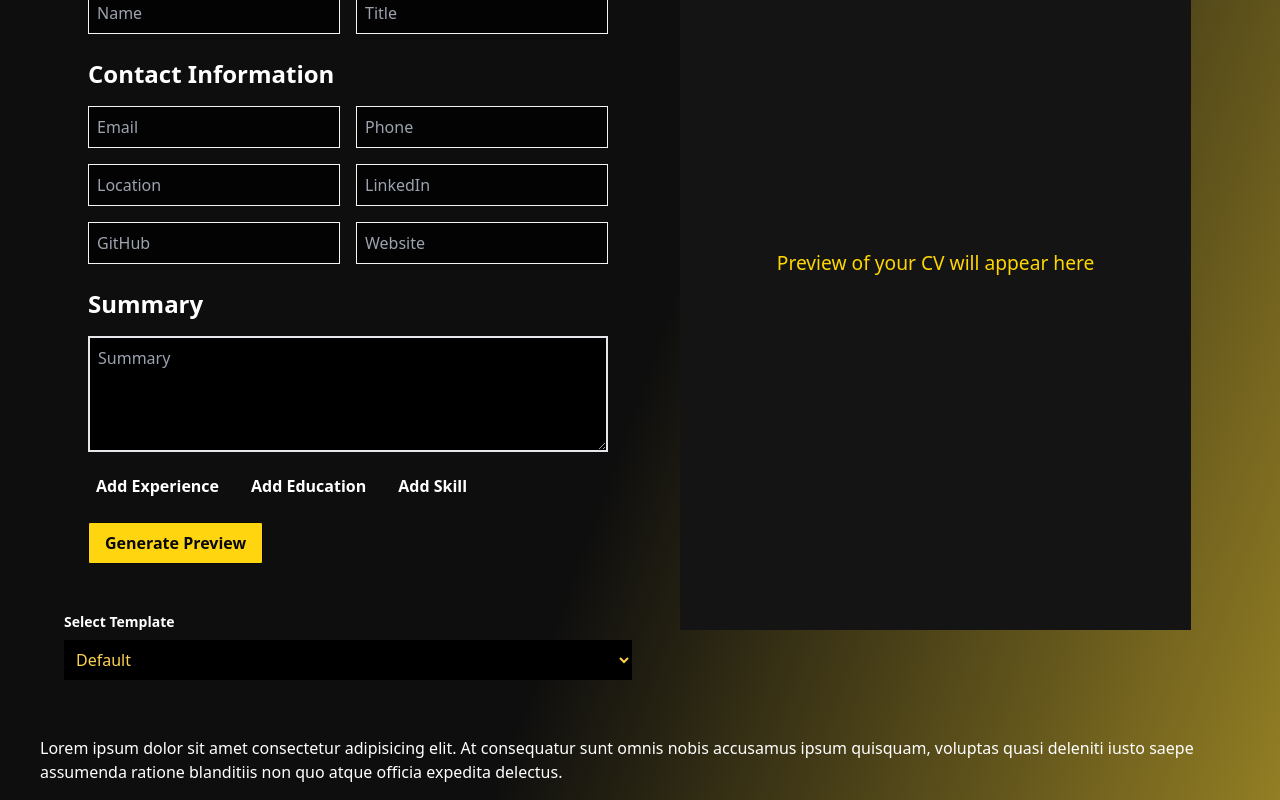
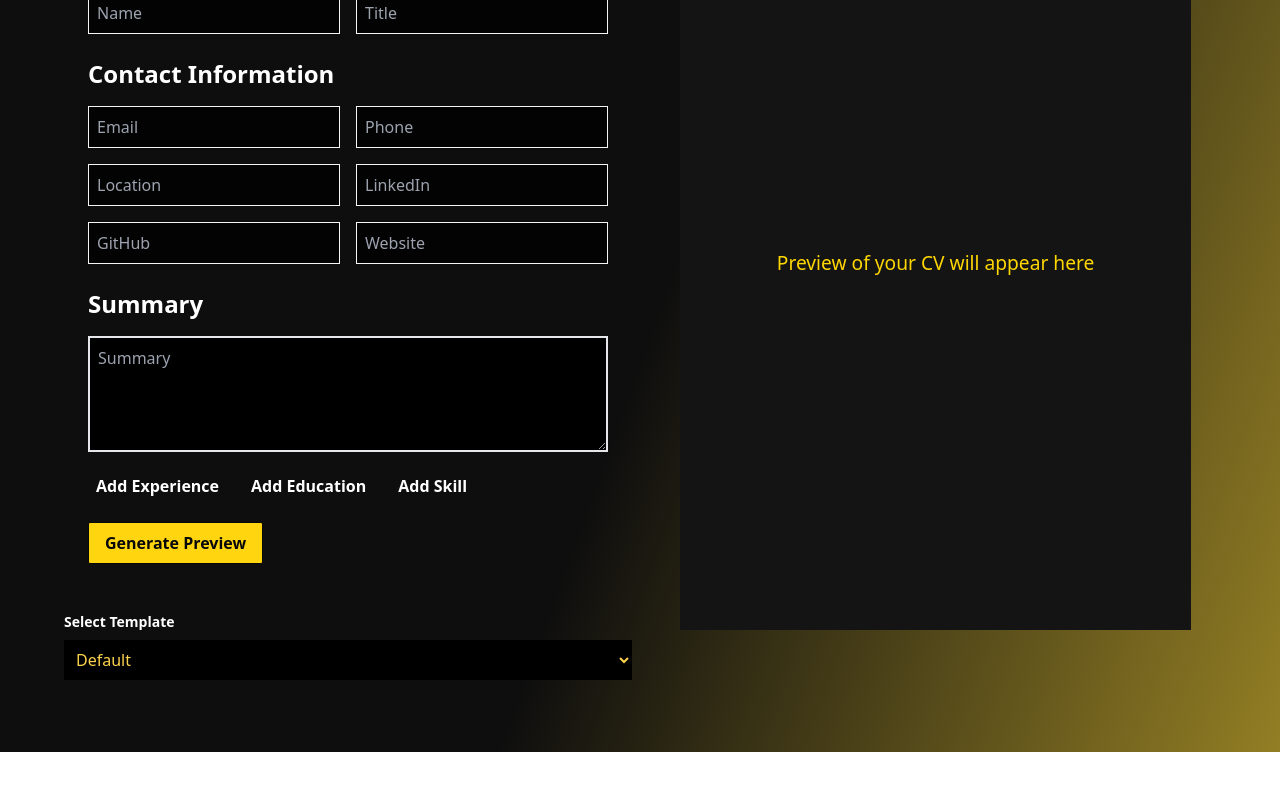
Before and after one commit to Chrisdalbano/hastecv, a Vue app in the folder pdfgen-front/: page / in a window 1280 px wide. Shown: the part 248-1048 px from the top of the page. After the commit the page ends 1000 px from the top, so only its background shows below. Built offline with nearby package versions, Linux system fonts and the light colour scheme.

Commit message:
Refactored p2

```diff
--- a/pdfgen-front/src/views/HomeView.vue
+++ b/pdfgen-front/src/views/HomeView.vue
@@ -25,7 +25,7 @@
     <div class="text-center p-4">
       <DownloadLink v-if="downloadLink" :downloadLink="downloadLink" />
     </div>
-    <p>Lorem ipsum dolor sit amet consectetur adipisicing elit. At consequatur sunt omnis nobis accusamus ipsum quisquam, voluptas quasi deleniti iusto saepe assumenda ratione blanditiis non quo atque officia expedita delectus.</p>
+    <!-- <p>Lorem ipsum dolor sit amet consectetur adipisicing elit. At consequatur sunt omnis nobis accusamus ipsum quisquam, voluptas quasi deleniti iusto saepe assumenda ratione blanditiis non quo atque officia expedita delectus.</p> -->
 
   </div>
 
```
